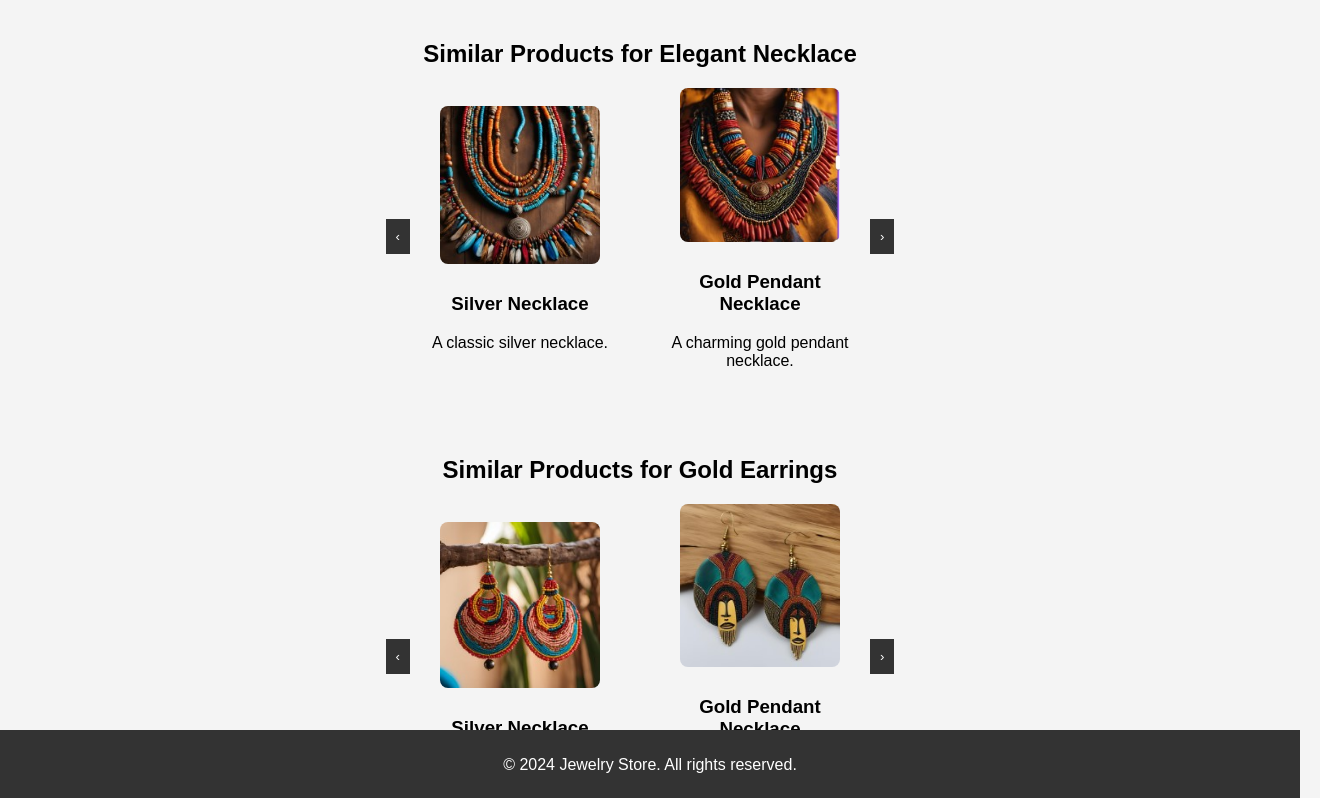
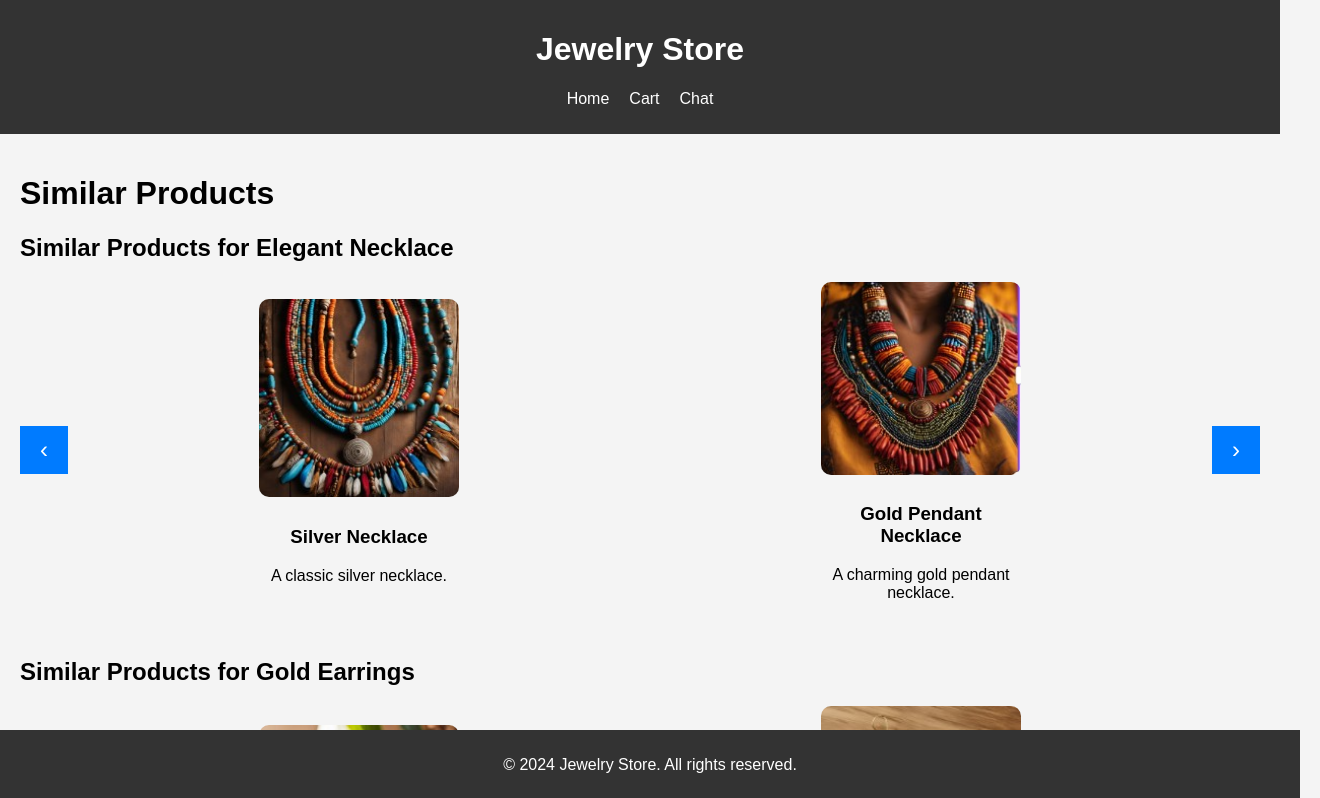
Before and after one commit to KendiAstro23/Adrasha_jewelry, a React (Create React App) app: page /similar-products in a window 1280 px wide. Shown: the top 798 px of the page, 1320 px wide, since content can reach past the window. Built offline with nearby package versions, Linux system fonts and the light colour scheme; no server answers.

Commit message:
changes to similar products page

```diff
--- a/src/App.js
+++ b/src/App.js
@@ -1,4 +1,3 @@
-// src/App.js
 import React from 'react';
 import './App.css';
 import { BrowserRouter as Router, Routes, Route } from 'react-router-dom';
@@ -12,26 +11,22 @@ import Chat from './components/Chat';
 import Footer from './components/Footer';
 
 const App = () => {
-
   return (
     <Router>
-      <Routes>
-        <Route path="/product/:id" component={ProductDetail} />
-        <Route path="/cart" component={Cart} />
-        <Route path="/checkout" component={Checkout} />
-        <Route path="/chat" component={Chat} />
-        <Route path="/" element={<ProductGallery />} />
-        <Route path="/similar-products" element={<SimilarProducts />} />
-      </Routes>
       <Header />
-      <ProductGallery />
-      <SimilarProducts />
-      <ProductDetail />
-      <Cart />
-      <Checkout />
-      <Chat />
+      <div className="main-content">
+        <Routes>
+          {/* Default route for the dashboard */}
+          <Route path="/" element={<ProductGallery />} />
+          <Route path="/product/:id" element={<ProductDetail />} />
+          <Route path="/cart" element={<Cart />} />
+          <Route path="/checkout" element={<Checkout />} />
+          <Route path="/chat" element={<Chat />} />
+          <Route path="/similar-products" element={<SimilarProducts />} />
+        </Routes>
+      </div>
       <Footer />
-      </Router>
+    </Router>
   );
 };
 
--- a/src/components/ProductGallery.css
+++ b/src/components/ProductGallery.css
@@ -40,7 +40,7 @@
   width: 80%;
   height: 60%; /* Adjust the height */
   object-fit: cover; /* Ensure the image covers the area */
-  border-radius: 8px; /* Optional rounded corners */
+  border-radius: 5px 5px 0 5px; /* Optional rounded corners */
 }
 
 .product-details {
--- a/src/components/SimilarProducts.css
+++ b/src/components/SimilarProducts.css
@@ -1,35 +1,48 @@
 .similar-products-page {
-  display: flex;
-  flex-direction: column;
-  gap: 50px;
   padding: 20px;
+  font-family: Arial, sans-serif;
 }
 
 .similar-product-section {
-  display: flex;
-  flex-direction: column;
-  align-items: center;
+  margin-bottom: 40px;
 }
 
 .product-carousel {
   display: flex;
   align-items: center;
+  justify-content: center;
 }
 
-.nav-button {
+.navi-button {
   font-size: 24px;
-  background: none;
+  background-color: #007bff;
+  color: white;
   border: none;
+  padding: 10px 20px;
   cursor: pointer;
+}
+
+.navi-button:hover {
+  background-color: #0056b3;
 }
 
 .product-container {
   display: flex;
   gap: 20px;
-  overflow: hidden;
+  margin: 0 20px;
 }
 
 .product-item {
-  width: 200px;
   text-align: center;
+  max-width: 200px;
 }
+
+.product-image {
+  width: 100%;
+  height: auto;
+  border-radius: 10px;
+}
+
+.product-details {
+  margin-top: 10px;
+}
--- a/src/components/SimilarProducts.js
+++ b/src/components/SimilarProducts.js
@@ -85,6 +85,7 @@ const SimilarProductsPage = () => {
 
   return (
     <div className="similar-products-page">
+      <h1>Similar Products</h1>
       {products.map((product) => (
         <SimilarProductSection key={product.id} product={product} />
       ))}
@@ -97,12 +98,14 @@ const SimilarProductSection = ({ product }) => {
 
   const handleNext = () => {
     setCurrentIndex((prevIndex) =>
-      prevIndex < product.similarProducts.length - 2 ? prevIndex + 2 : prevIndex
+      prevIndex + 2 < product.similarProducts.length ? prevIndex + 2 : 0 // Cycle to the start
     );
   };
 
   const handlePrevious = () => {
-    setCurrentIndex((prevIndex) => (prevIndex > 0 ? prevIndex - 2 : 0));
+    setCurrentIndex((prevIndex) =>
+      prevIndex - 2 >= 0 ? prevIndex - 2 : product.similarProducts.length - 2 // Cycle to the end
+    );
   };
 
   const displayedProducts = product.similarProducts.slice(
```
